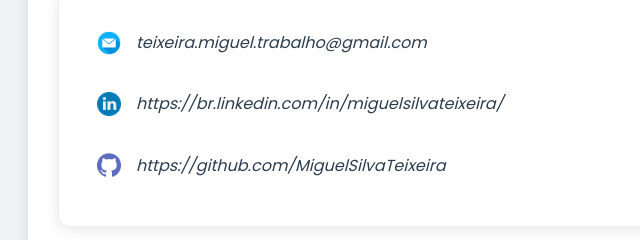
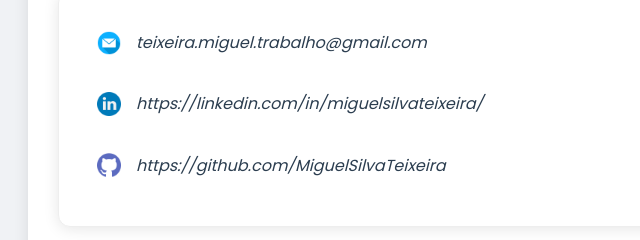
Before and after one commit to MiguelSilvaTeixeira/portfolio, a plain HTML site: page pages/portfolio.html in a window 1280 px wide. Shown: the part 5764-6004 px from the top of the page, 112-752 px from the left. Drawn offline with nearby package versions, Linux system fonts and the light colour scheme; some packages are replaced by stand-ins of ours; a script that the page names is missing.

Commit message:
Update portfolio.html

```diff
--- a/pages/portfolio.html
+++ b/pages/portfolio.html
@@ -249,7 +249,7 @@
                             <a href="mailto: teixeira.miguel.trabalho@gmail.com"><img src="../assets/img/e-mail.png" alt="email" target="_blank"><em>teixeira.miguel.trabalho@gmail.com</em></a>
                         </div>
                         <div>
-                            <a href="https://br.linkedin.com/in/miguelsilvateixeira/" target="_blank"><img src="../assets/img/linkedin.png" alt="Linkedin"><em>https://br.linkedin.com/in/miguelsilvateixeira/</em></a>
+                            <a href="https://linkedin.com/in/miguelsilvateixeira/" target="_blank"><img src="../assets/img/linkedin.png" alt="Linkedin"><em>https://linkedin.com/in/miguelsilvateixeira/</em></a>
                         </div>
                         <div>
                             <a href="https://github.com/MiguelSilvaTeixeira" target="_blank"><img src="../assets/img/github.png" alt="GitHub"><em>https://github.com/MiguelSilvaTeixeira</em></a>
```
